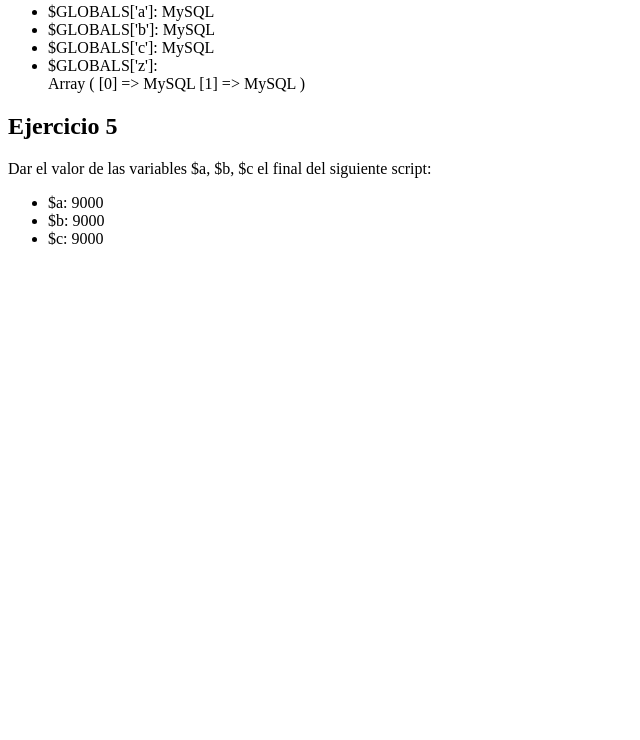
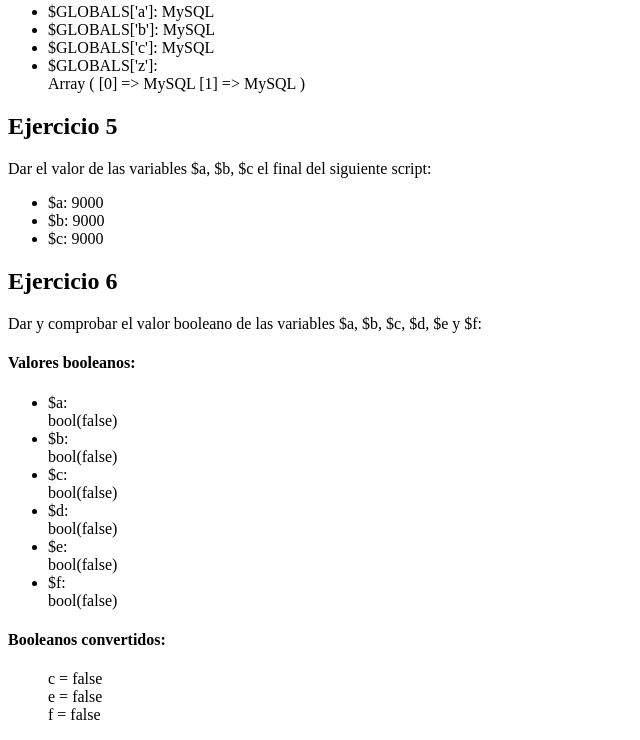
Before and after one commit to Luis-hip/tecweb, a PHP site: page / in a window 1280 px wide. Shown: the part 1112-1852 px from the top of the page, without its empty margins (0-640 px from the left). Before the commit the page ends 1357 px from the top, so only its background shows below. Run offline with PHP 8.4, Linux system fonts and the light colour scheme.

Commit message:
Ejercicio 6 agregdado a index.php

```diff
--- a/practicas/p04/index.php
+++ b/practicas/p04/index.php
@@ -118,5 +118,40 @@
         echo "<li>\$c: $c</li>";
         echo "</ul>";
     ?>
+
+    <h2>Ejercicio 6</h2>
+    <p>Dar y comprobar el valor booleano de las variables $a, $b, $c, $d, $e y $f:</p>
+    <?php
+        $a = "0";
+        $b = "TRUE";
+        $c = FALSE;
+        $d = ($a OR $b);
+        $e = ($a AND $c);
+        $f = ($a XOR $b);
+
+        echo "<h4>Valores booleanos:</h4>";
+        echo "<ul>";
+        echo "<li>\$a: </li>";
+        var_dump((bool)$a);
+        echo "<li>\$b: </li>";
+        var_dump((bool)$b);
+        echo "<li>\$c: </li>";
+        var_dump($c);
+        echo "<li>\$d: </li>";
+        var_dump($d);
+        echo "<li>\$e: </li>";
+        var_dump($e);
+        echo "<li>\$f: </li>";
+        var_dump($f);
+        echo "</ul>";
+
+        echo "<h4>Booleanos convertidos:</h4>";
+        echo "<ul>";
+        echo "c = " . var_export($c, true) . "<br>";
+        echo "e = " . var_export($e, true) . "<br>";
+        echo "f = " . var_export($f, true) . "<br>";
+        echo "</ul>";
+    ?>
+
 </body>
 </html>
```
